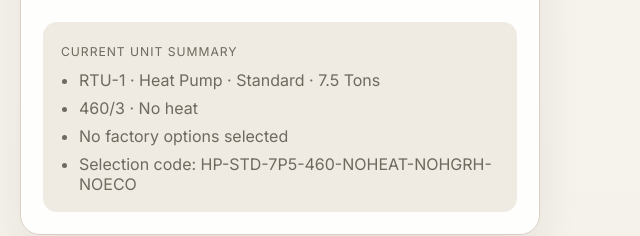
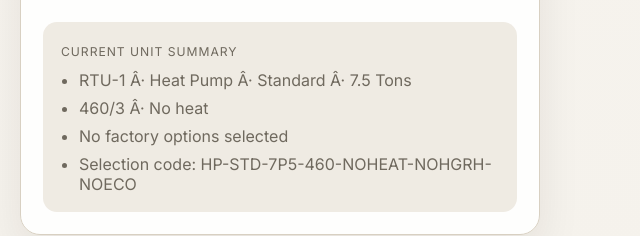
Before and after one commit to alex-schwindt/quick-select, a React (Vite) app: page / in a window 1280 px wide. Shown: the part 1058-1294 px from the top of the page, without its empty margins (0-640 px from the left). Built offline with nearby package versions, Linux system fonts and the light colour scheme.

Commit message:
Fix special character rendering in UI component
Replaced special characters with their HTML entity equivalents to ensure proper rendering.

```diff
--- a/src/ui.jsx
+++ b/src/ui.jsx
@@ -246,8 +246,8 @@ export default function App() {
           <div className="logic-card">
             <span className="meta-label">Current unit summary</span>
             <ul>
-              <li>{selection.tag || 'Untitled tag'} · {selection.family} · {selection.efficiency} · {selection.tonnage} Tons</li>
-              <li>{selection.voltage} · {selection.heatType === 'None' ? 'No heat' : `${selection.heatType} ${selection.heatCapacity}`}</li>
+              <li>{selection.tag || 'Untitled tag'} Â· {selection.family} Â· {selection.efficiency} Â· {selection.tonnage} Tons</li>
+              <li>{selection.voltage} Â· {selection.heatType === 'None' ? 'No heat' : `${selection.heatType} ${selection.heatCapacity}`}</li>
               <li>{selectedOptionLabels.length ? selectedOptionLabels.join(', ') : 'No factory options selected'}</li>
               <li>Selection code: {selectionCode}</li>
             </ul>
@@ -294,11 +294,11 @@ export default function App() {
                     </thead>
                     <tbody>
                       {scheduledUnits.map((unit, index) => {
-                        const options = optionSummary(unit).join(', ') || '—';
+                        const options = optionSummary(unit).join(', ') || 'â€”';
                         return (
                           <tr key={`${unit.tag}-${index}`}>
                             <td className="schedule-cell-tag">{unit.tag}</td>
-                            <td>{unit.areaServed || '—'}</td>
+                            <td>{unit.areaServed || 'â€”'}</td>
                             <td>{unit.family}</td>
                             <td className="schedule-cell-code">{buildSelectionCode(unit)}</td>
                             <td>{unit.tonnage}</td>
@@ -306,7 +306,7 @@ export default function App() {
                             <td>{unit.heatType === 'None' ? 'No heat' : `${unit.heatType} ${unit.heatCapacity}`}</td>
                             <td>{unit.voltage}</td>
                             <td>{options}</td>
-                            <td>{unit.remarks?.trim() || '—'}</td>
+                            <td>{unit.remarks?.trim() || 'â€”'}</td>
                           </tr>
                         );
                       })}
```
